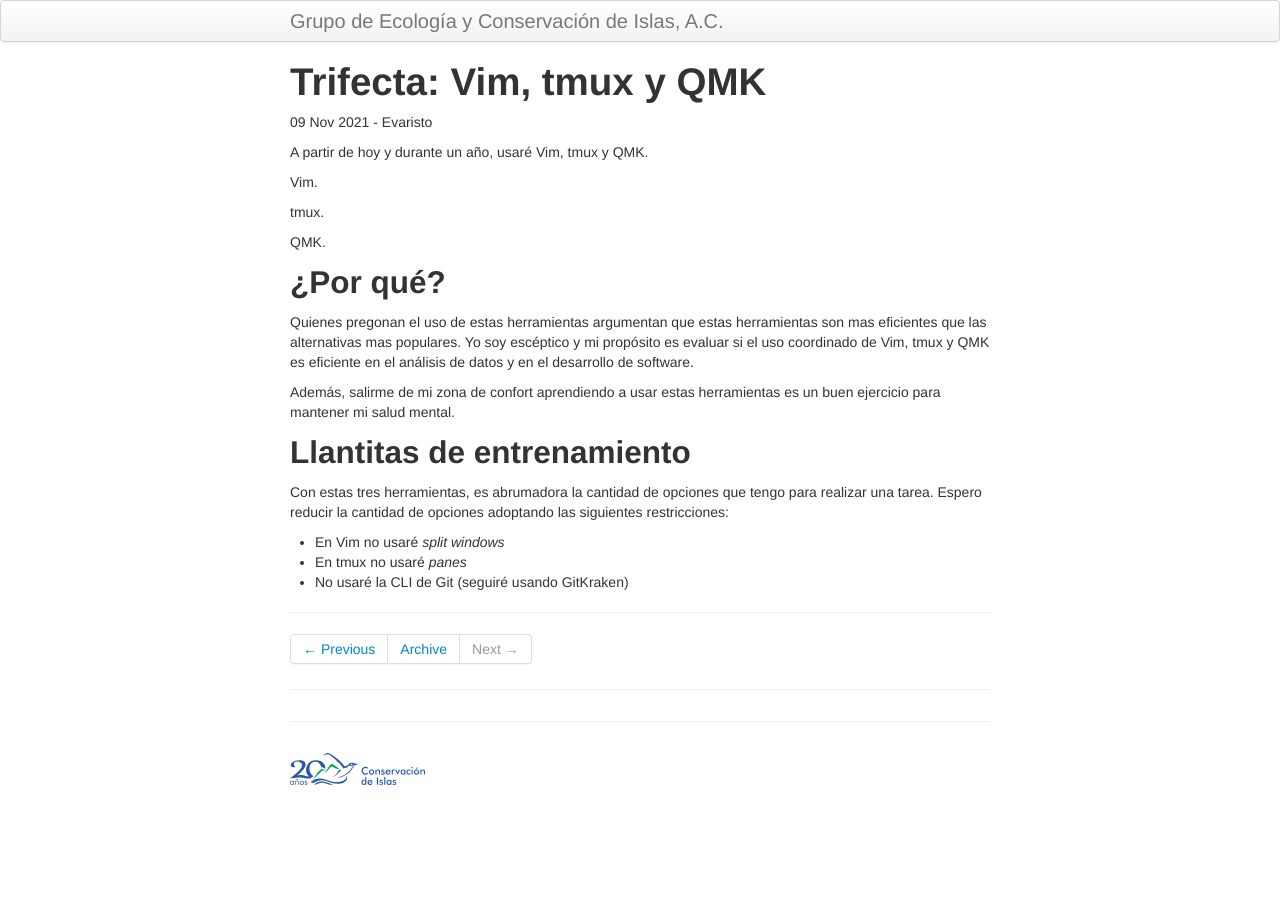
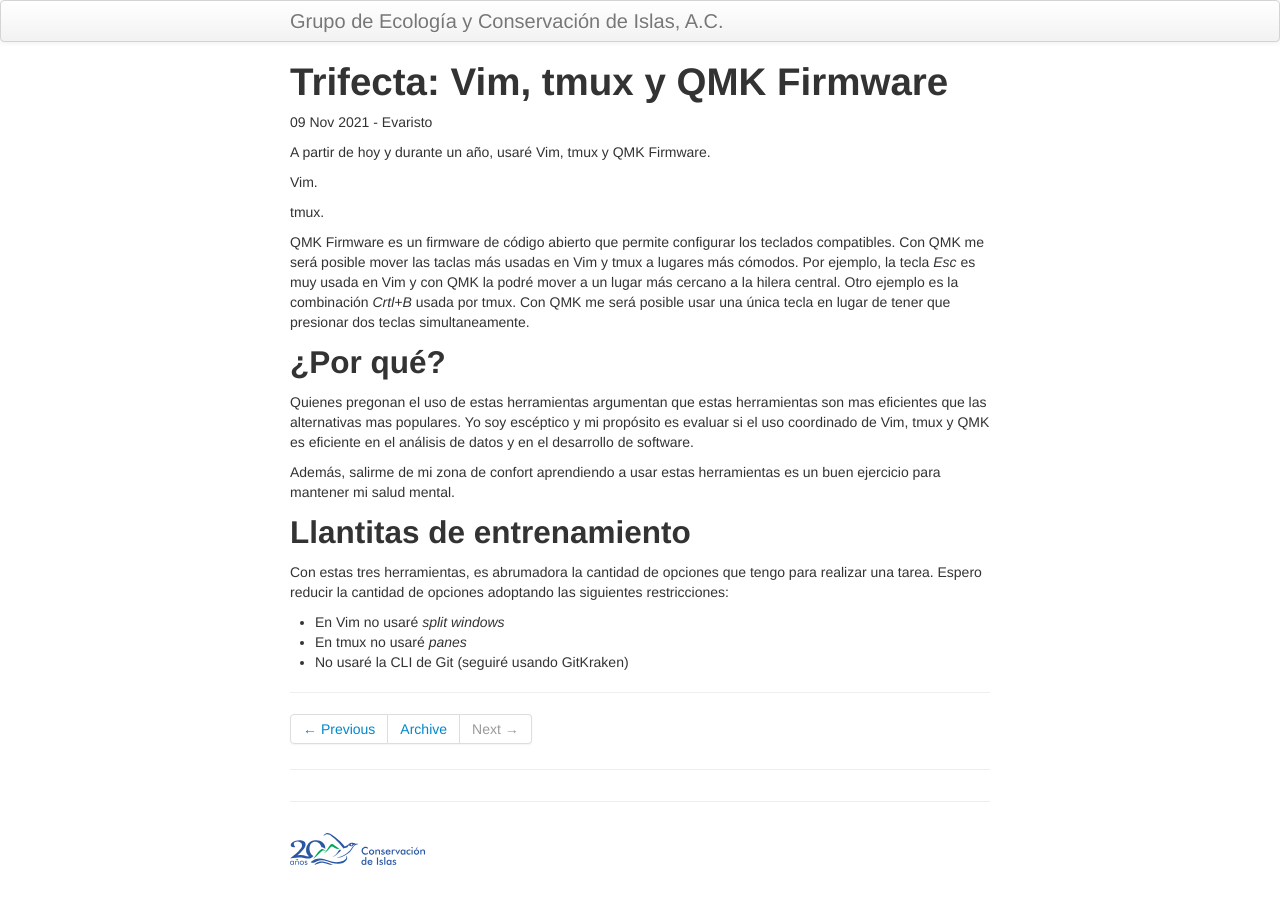
Before and after one commit to LizethMReyes/islasgeci.github.io, a Jekyll site: the page built from _posts/2021-11-09-trifecta.md, in a window 1280 px wide. Built offline with Jekyll 4.4.1, drawn with Linux system fonts in a browser that asks for light colours.

Commit message:
🧑‍💻 Explica QMK.

```diff
--- a/_posts/2021-11-09-trifecta.md
+++ b/_posts/2021-11-09-trifecta.md
@@ -1,23 +1,26 @@
 ---
 layout: post
-title: "Trifecta: Vim, tmux y QMK"
+title: "Trifecta: Vim, tmux y QMK Firmware"
 author: Evaristo
 tags: programacion
 ---
 
-A partir de hoy y durante un año, usaré Vim, tmux y QMK.
+A partir de hoy y durante un año, usaré Vim, tmux y QMK Firmware.
 
 Vim.
 
 tmux.
 
-QMK.
+QMK Firmware es un firmware de código abierto que permite configurar los teclados compatibles. Con QMK me será posible
+mover las taclas más usadas en Vim y tmux a lugares más cómodos. Por ejemplo, la tecla _Esc_ es muy usada en Vim y con
+QMK la podré mover a un lugar más cercano a la hilera central. Otro ejemplo es la combinación _Crtl+B_ usada por tmux.
+Con QMK me será posible usar una única tecla en lugar de tener que presionar dos teclas simultaneamente.
 
 ## ¿Por qué?
 
-Quienes pregonan el uso de estas herramientas argumentan que estas herramientas son mas eficientes que las alternativas mas populares.
-Yo soy escéptico y mi propósito es evaluar si el uso coordinado de Vim, tmux y QMK es eficiente en el análisis de datos y en el desarrollo
-de software.
+Quienes pregonan el uso de estas herramientas argumentan que estas herramientas son mas eficientes que las alternativas
+mas populares.  Yo soy escéptico y mi propósito es evaluar si el uso coordinado de Vim, tmux y QMK es eficiente en el
+análisis de datos y en el desarrollo de software.
 
 Además, salirme de mi zona de confort aprendiendo a usar estas herramientas es un buen ejercicio para mantener mi salud
 mental.
```
